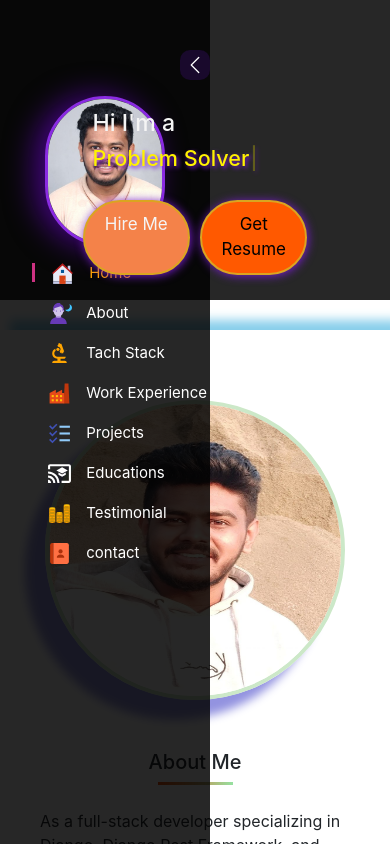
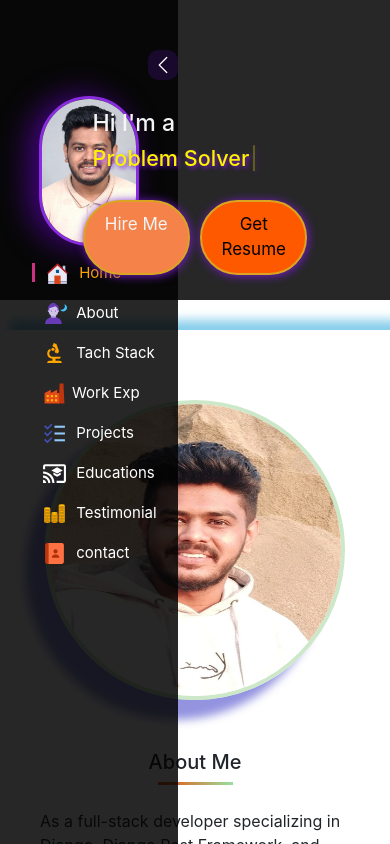
Before and after one commit to SoumenBaral/Portfolio.SB, a React (Create React App) app: page / in a window 390 px wide. Both pictures are taken after a click on the element 80 px from the left and 40 px from the top of the page. Shown: the top 844 px of the page. Built offline with nearby package versions, Linux system fonts and the light colour scheme.

Commit message:
responsive strat

```diff
--- a/src/App.js
+++ b/src/App.js
@@ -7,12 +7,15 @@ import TechStack from "./Components/TechStack/TechStack";
 import WorkExp from "./Components/WorkExp/WorkExp";
 import Testimonial from "./Testimonial/Testimonial";
 import ScrollToTop from "react-scroll-to-top";
+
 import './App.css'
+import NavMobile from "./Components/NavMobile/NavMobile";
 
 function App() {
   return (
     <div className="App">
       <Sidebar/>
+      <NavMobile/>
       <About/>
       <TechStack/>
       <WorkExp/>
--- a/src/Components/Contact/Contact.css
+++ b/src/Components/Contact/Contact.css
@@ -3,6 +3,7 @@ margin-top: 100px;
 margin-bottom: 50px;
 box-shadow: 2px 2px 10px gray;
 padding: 10px;
+border-radius: 30px;
 }
 .contact-img img{
     height: 80%;
--- /dev/null
+++ b/src/Components/NavMobile/NavMobile.js
@@ -0,0 +1,11 @@
+import React from 'react';
+import './NavMobile.css'
+const NavMobile = () => {
+    return (
+        <div>
+
+        </div>
+    );
+};
+
+export default NavMobile;
--- a/src/Components/SideBar/Sidebar.css
+++ b/src/Components/SideBar/Sidebar.css
@@ -6,7 +6,7 @@
 }
 .sidebar{
     height: 100vh;
-    width: 95px;
+    width: 80px;
     background-color: #030303da;
     position: fixed;
 }
@@ -25,6 +25,6 @@
 
 }
 .sidebar-expand{
-    width: 210px;
+    width: 178px;
 
 }
--- a/src/Components/SideBar/SidebarList.css
+++ b/src/Components/SideBar/SidebarList.css
@@ -1,11 +1,12 @@
 .profile_pic_nav img{
-    width: 120px;
+    width: 100px;
     height: 150px;
     border-radius: 70px;
 
     display: flex;
     vertical-align: middle;
-    margin: 0 auto;
+    /* margin-left: 10px; */
+    margin:  auto;
     margin-top: 0px;
     object-fit: cover;
     border: 3px solid blueviolet;
@@ -20,8 +21,8 @@
     font-size: 15px;
 }
 .navbar_items ul li svg{
- margin-left: 15px;
- margin-right: 10px;
+ margin-left: 10px;
+ margin-right: 5px;
 }
 .navbar_only_icons ul li {
     color: white;
@@ -30,7 +31,7 @@
     cursor: pointer;
 }
 .navbar_only_icons ul li svg{
-    margin-left: 10px;
+    margin-left: 5px;
 }
 .nav_item .active{
     border-left: 3px solid rgb(205, 50, 130);
--- a/src/Components/SideBar/SidebarList.js
+++ b/src/Components/SideBar/SidebarList.js
@@ -65,7 +65,7 @@ const SidebarList = ({expand}) => {
                         duration={100}
                         offset={-100}
                         >
-                        <FcFactory size={25}/> Work Experience
+                        <FcFactory size={25}/>Work Exp
                         </Link>
                     </li>
                     <li className='nav_item'>
```
Also changed, not shown: src/Components/NavMobile/NavMobile.css (added).
